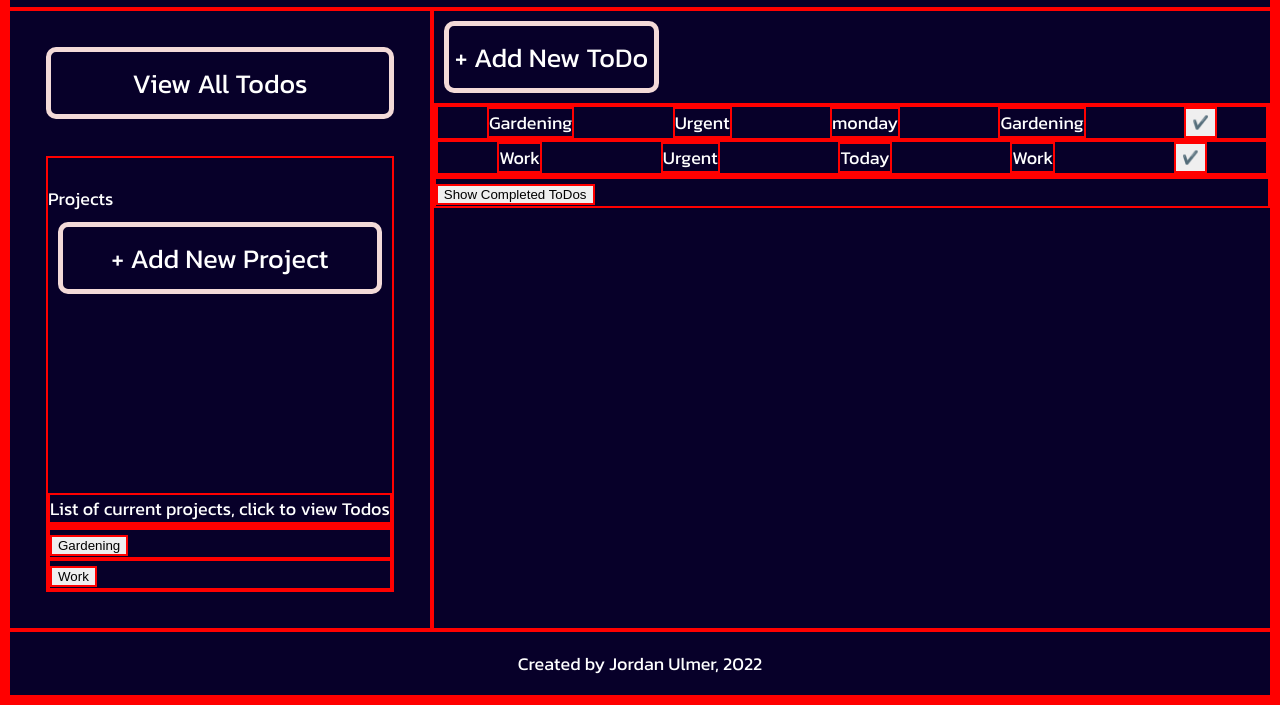
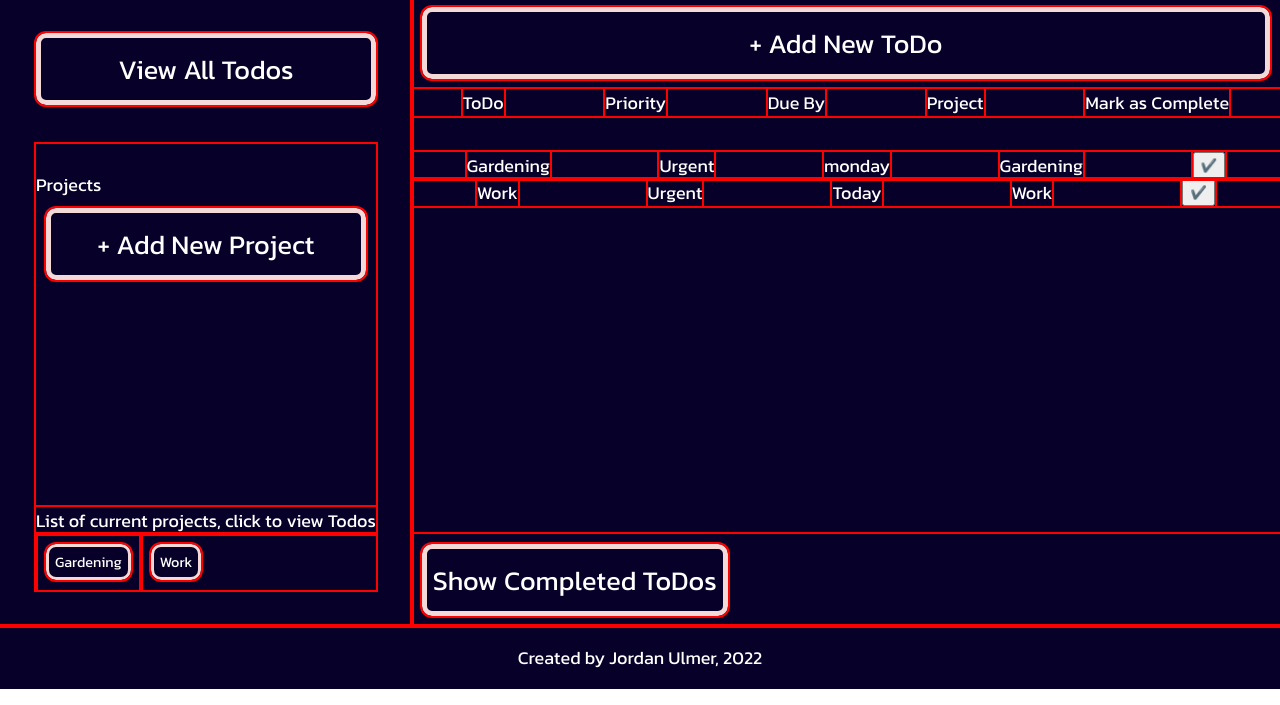
Before and after one commit to BreadleyCooper/todolist, a website with bundled scripts: page dist/index.html in a window 1280 px wide. Shown: the part 111-816 px from the top of the page. Built offline with nearby package versions, Linux system fonts and the light colour scheme.

Commit message:
improved styling

```diff
--- a/src/index.js
+++ b/src/index.js
@@ -101,6 +101,30 @@ addNewTodo.addEventListener("click", () => {
     toggleForm()
     todoForm()
 })
+// head row of Todos
+const todoHead = document.createElement("div")
+todoHead.classList.toggle("todoHead")
+const todoHeadTodo = document.createElement("div")
+const todoHeadPriority = document.createElement("div")
+const todoHeadDue = document.createElement("div")
+const todoHeadProject = document.createElement("div")
+const todoHeadComplete = document.createElement("div")
+// head row class toggles
+todoHeadTodo.classList.toggle("todoHeadItem")
+todoHeadPriority.classList.toggle("todoHeadItem")
+todoHeadDue.classList.toggle("todoHeadItem")
+todoHeadProject.classList.toggle("todoHeadItem")
+todoHeadComplete.classList.toggle("todoHeadItem")
+//head row text contents
+todoHeadTodo.textContent = "ToDo"
+todoHeadPriority.textContent = "Priority"
+todoHeadDue.textContent = "Due By"
+todoHeadProject.textContent = "Project"
+todoHeadComplete.textContent = "Mark as Complete"
+// appending Todo head to main
+main.appendChild(todoHead)
+todoHead.append(todoHeadTodo, todoHeadPriority, todoHeadDue, todoHeadProject, todoHeadComplete)
+
 const todoContainer = document.createElement("div")
 todoContainer.classList.toggle("todoContainer")
 main.appendChild(todoContainer)
--- a/src/style.css
+++ b/src/style.css
@@ -6,7 +6,7 @@
   font-family: kanit, sans-serif
 }
 * {
-  border: 2px red solid
+  outline: 2px red solid
 }
 body {
   margin: 0
@@ -82,13 +82,60 @@ body {
     margin: 10px;
 
   }
-  .addNewTodo:hover {
+.addNewTodo:hover {
     background-color: hsl(4, 53%, 90%);
     color: black
-  }
+}
+.projectListContainer {
+  display: flex;
+
+}
+.projectButton {
+  background-color: transparent;
+  color: white;
+  border-radius: 10px;
+  height: 2rem;
+  transition: 0.5s;
+  cursor: pointer;
+  border: hsl(4, 53%, 90%) solid 3px;
+  font-size: 0.8rem;
+  font-family: inherit;
+  margin: 10px;
+}
+.projectButton:hover {
+  background-color: hsl(4, 53%, 90%);
+    color: black
+}
+
 .main {
   grid-column: 2 / -1;
-  ;
+  display: flex;
+  flex-direction: column;
+}
+.todoHead {
+  display: flex;
+  justify-content: space-around;
+  margin-bottom: 2rem;
+}
+.completedTodoContainer {
+  justify-self: flex-end;
+  margin-top: auto;
+}
+.completedTodoBtn {
+  background-color: transparent;
+  color: white;
+  border-radius: 10px;
+  height: 4rem;
+  transition: 0.5s;
+  cursor: pointer;
+  border: hsl(4, 53%, 90%) solid 5px;
+  font-size: 1.5rem;
+  font-family: inherit;
+  margin: 10px;
+}
+.completedTodoBtn:hover {
+  background-color: hsl(4, 53%, 90%);
+  color: black
 }
 .footer {
   grid-column: 1 / -1;
```
Also changed, not shown: dist/main.js.
